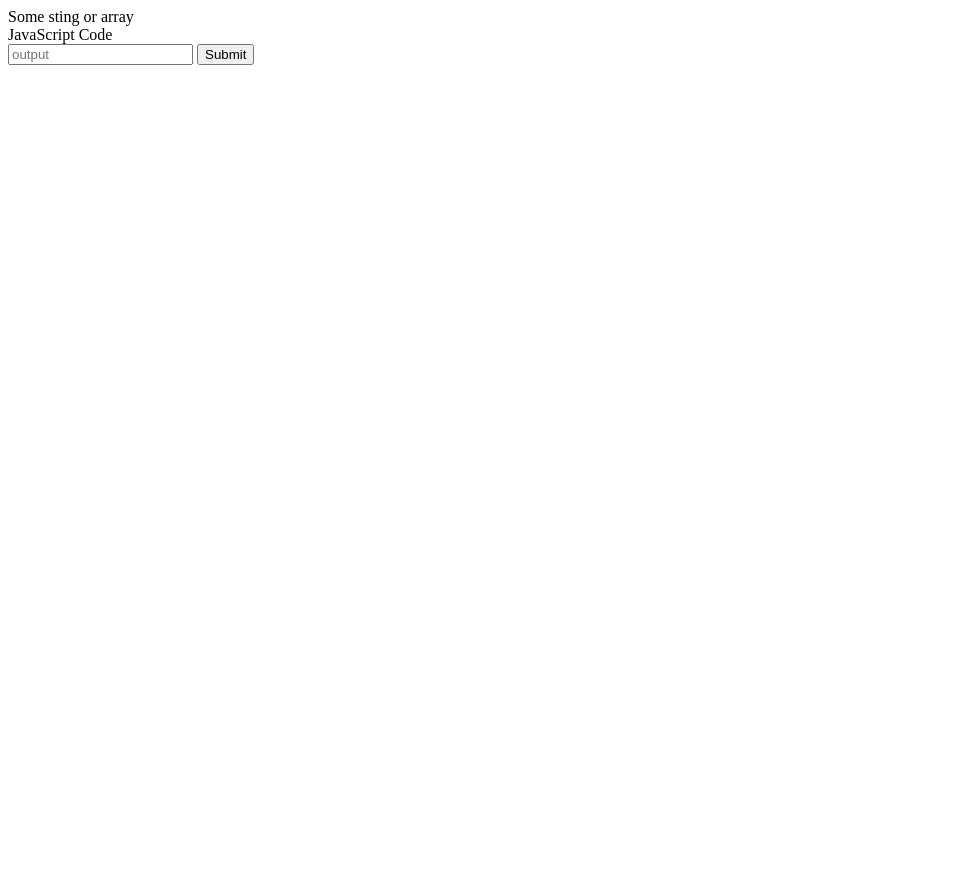
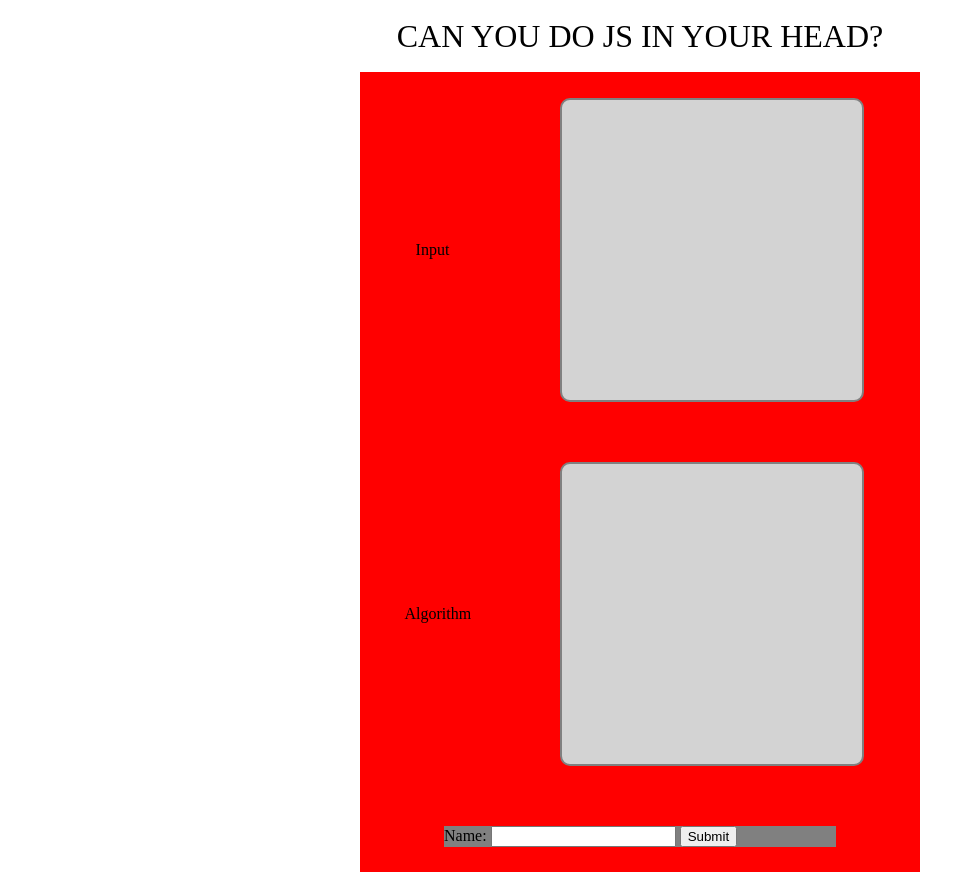
Before and after one commit to Anubhav311/js_in_head, a plain HTML site: page index.html in a window 1280 px wide. Shown: the whole page, without its empty margins (0-975 px from the left). Before the commit the page ends 800 px from the top, so only its background shows below. Drawn offline with Linux system fonts and the light colour scheme.

Commit message:
Created basic structure with HTML and CSS

```diff
--- a/index.html
+++ b/index.html
@@ -5,7 +5,7 @@
   <meta charset="utf-8">
   <meta name="viewport" content="width=device-width, initial-scale=1.0">
 
-  <title>SpaceWalkers</title>
+  <title>JS in head</title>
 
   <link href="https://fonts.googleapis.com/css?family=Russo+One|Ubuntu" rel="stylesheet">
   <link href="css/index.css" rel="stylesheet">
@@ -14,25 +14,47 @@
     <script src="https://cdnjs.cloudflare.com/ajax/libs/html5shiv/3.7.3/html5shiv.js"></script>
   <![endif]-->
 </head>
-    <header>
+<body>
+    <div class="container">
+        <header>
+            <h1>CAN YOU DO JS IN YOUR HEAD?</h1>
+        </header>
+        <div class="main-content">
+            <div class="input-container">
+                <div class="input-text">
+                    <h2>Input</h2>
+                </div>
+                <div class="input-code">
 
-    </header>
+                </div>
+            </div>
+            <div class="algorithm-container">
+                <div class="algorithm-text">
+                    <h2>Algorithm</h2>
+                </div>
+                <div class="algorithm-code">
 
-    <body>
-        <div class="container">
-            <div class="input">
-                Some sting or array
+                </div>
             </div>
-            <div class="code">
-                JavaScript Code
+            <div class="form">
+                <form name="myForm" method="post">
+                    Name: <input type="text" name="fname">
+                    <input type="submit" value="Submit">
+                </form>
             </div>
-            <form action="">
-                <input type="text" placeholder="output">
-                <input type="submit">
-            </form>
-
-            <footer>
-            </footer>
+            <!-- <script>
+                function validateForm() {
+                    var x = document.forms["myForm"]["fname"].value;
+                    if (x == "") {
+                        alert("Name must be filled out");
+                        return false;
+                    } else {
+                        alert("You gave a good input!");
+                        return false;
+                    }
+                }
+            </script> -->
         </div>
-    </body>
+    </div>
+</body>
 </html>
--- a/less/index.less
+++ b/less/index.less
@@ -0,0 +1,113 @@
+/* http://meyerweb.com/eric/tools/css/reset/
+   v2.0 | 20110126
+   License: none (public domain)
+*/
+
+html, body, div, span, applet, object, iframe,
+h1, h2, h3, h4, h5, h6, p, blockquote, pre,
+a, abbr, acronym, address, big, cite, code,
+del, dfn, em, img, ins, kbd, q, s, samp,
+small, strike, strong, sub, sup, tt, var,
+b, u, i, center,
+dl, dt, dd, ol, ul, li,
+fieldset, form, label, legend,
+table, caption, tbody, tfoot, thead, tr, th, td,
+article, aside, canvas, details, embed,
+figure, figcaption, footer, header, hgroup,
+menu, nav, output, ruby, section, summary,
+time, mark, audio, video {
+	margin: 0;
+	padding: 0;
+	border: 0;
+	font-size: 100%;
+	font: inherit;
+	vertical-align: baseline;
+}
+/* HTML5 display-role reset for older browsers */
+article, aside, details, figcaption, figure,
+footer, header, hgroup, menu, nav, section {
+	display: block;
+}
+body {
+	line-height: 1;
+}
+ol, ul {
+	list-style: none;
+}
+blockquote, q {
+	quotes: none;
+}
+blockquote:before, blockquote:after,
+q:before, q:after {
+	content: '';
+	content: none;
+}
+table {
+	border-collapse: collapse;
+	border-spacing: 0;
+}
+
+//Styling the Page
+.container {
+    // background-color: red;
+    height: 100%;
+    width: 800px;
+    margin: 0 auto;
+}
+
+h1 {
+    text-align: center;
+    font-size: 2rem;
+    margin: 20px auto;
+}
+
+.main-content {
+    display: flex;
+    flex-direction: column;
+    width: 70%;
+    margin: 20px auto;
+    background-color: red;
+    height: 800px;
+    justify-content: center;
+
+    .input-container {
+        display: flex;
+        justify-content: space-around;
+        align-items: center;
+        margin: 30px 0;
+
+        .input-code {
+            height: 300px;
+            width: 300px;
+            background-color: lightgray;
+            border: 2px solid grey;
+            border-radius: 10px;
+            // margin-right: 1%;
+        }
+    }
+
+    .algorithm-container {
+        display: flex;
+        justify-content: space-around;
+        align-items: center;
+        margin: 30px 0;
+
+        .algorithm-code {
+            height: 300px;
+            width: 300px;
+            background-color: lightgray;
+            border: 2px solid grey;
+            border-radius: 10px;
+            margin-right: 2%;
+        }
+    }
+
+    .form {
+        background-color: grey;
+        width: 70%;
+        // margin-left: auto;
+        // margin-right: auto;
+        margin: 30px auto;
+    }
+
+}
```
Also changed, not shown: css/index.css.
